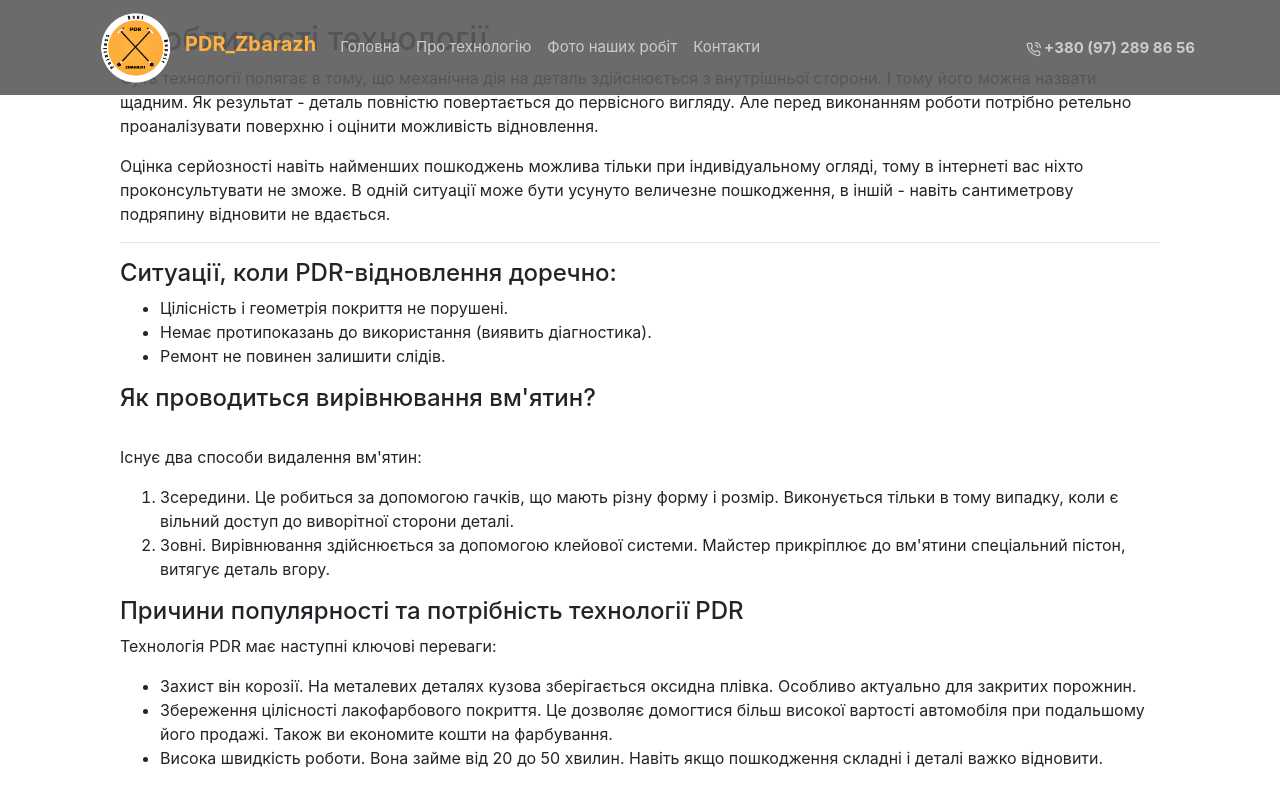
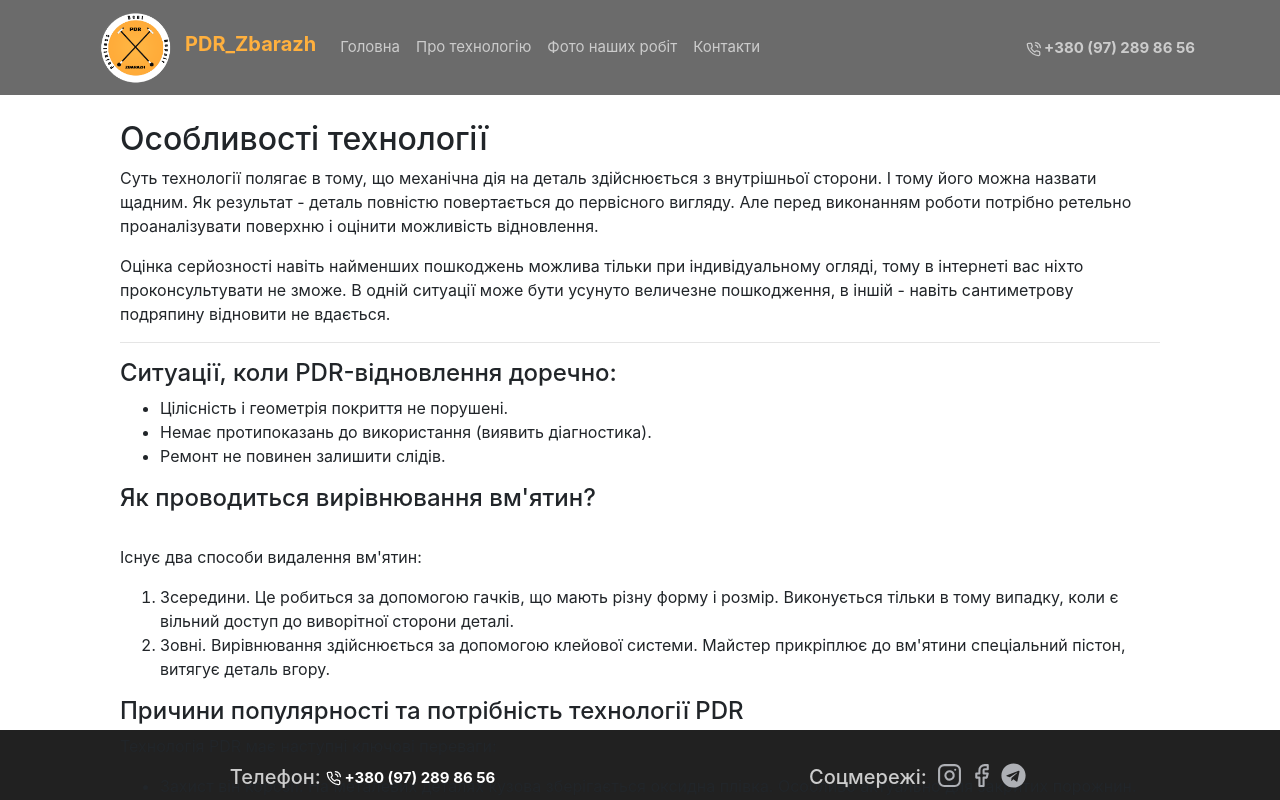
Before and after one commit to A1eeex/PDR_Zbarazh_React, a React (Create React App) app: page /technology in a window 1280 px wide. Shown: the top 800 px of the page. Built offline with nearby package versions, Linux system fonts and the light colour scheme.

Commit message:
fix texnologi page

```diff
--- a/src/pages/ContactPage.jsx
+++ b/src/pages/ContactPage.jsx
@@ -5,10 +5,10 @@ import ContactsInfo from "../components/ContactsSection/ContactsInfo";
 
 const ContactPage = () => {
   return (
-    <div>
+    <>
       <ContactsInfo />
       <FormWithMap />
-    </div>
+    </>
   );
 };
 
--- a/src/pages/HomePage.jsx
+++ b/src/pages/HomePage.jsx
@@ -4,10 +4,10 @@ import HowWeWork from "../components/HowWeWork/HowWeWork";
 
 const HomePage = () => {
   return (
-    <div>
+    <>
       <CarouselBox />
       <HowWeWork />
-    </div>
+    </>
   );
 };
 
--- a/src/pages/PhotoAlbumPage.jsx
+++ b/src/pages/PhotoAlbumPage.jsx
@@ -3,9 +3,9 @@ import PhotoAlbum from "../components/PhotoAlbum/PhotoAlbum";
 
 const PhotoAlbumPage = (props) => {
   return (
-    <div>
+    <>
       <PhotoAlbum/>
-    </div>
+    </>
   );
 };
 
--- a/src/pages/TechnologyPage.jsx
+++ b/src/pages/TechnologyPage.jsx
@@ -4,7 +4,7 @@ import { Container } from "react-bootstrap";
 
 const TechnologyPage = () => {
   return (
-    <div>
+    <div style={{marginTop:'100px', height:'70vh',marginBottom:'50px'}}>
       <Container>
      <TechnologyText />
       </Container>
```
Also changed, not shown: src/components/Header/Header.jsx (+7 -11 lines).
